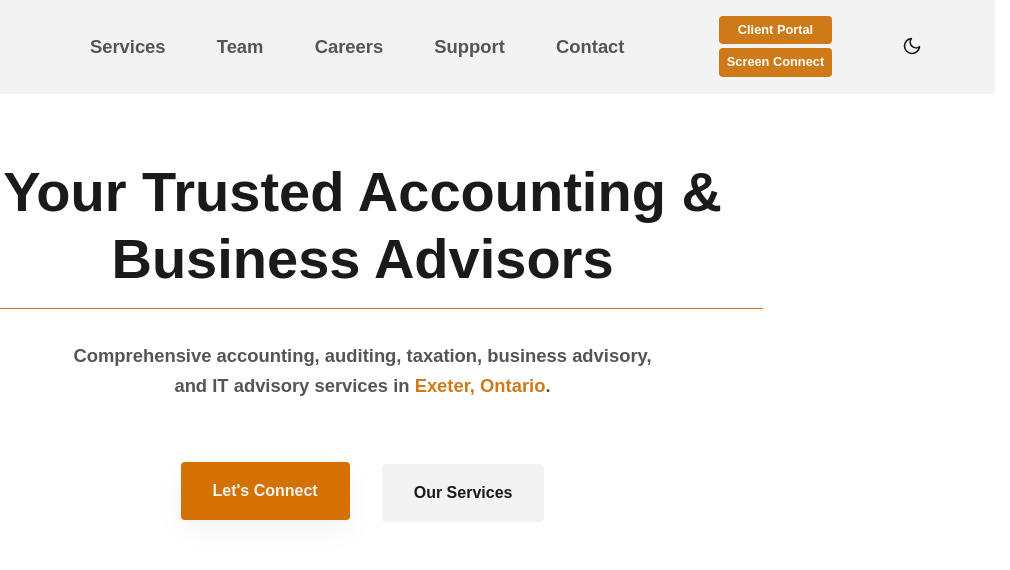
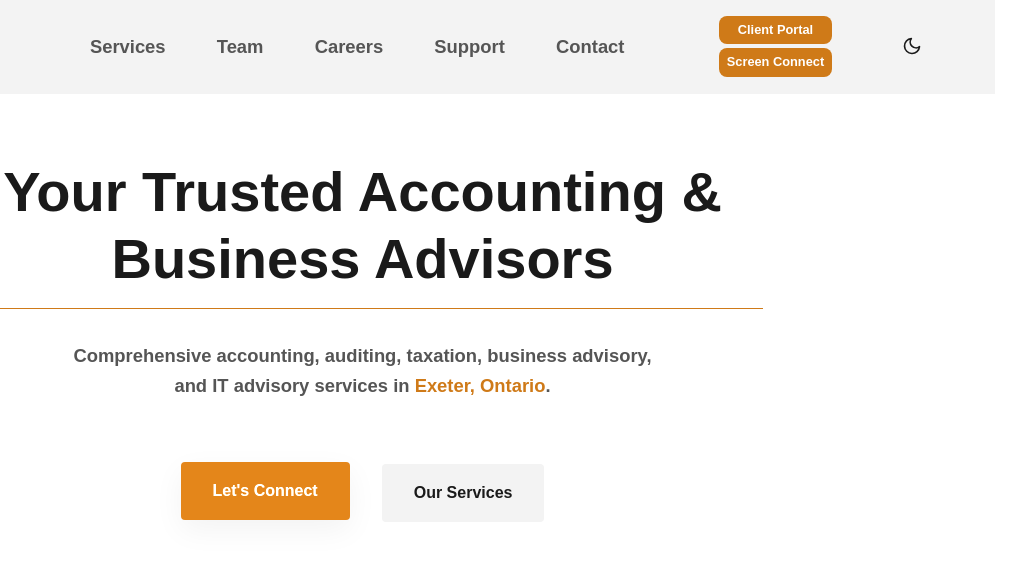
Before and after one commit to jeffreyboersma/ptmg, a website built with Vite: page src/index.html in a window 1280 px wide. In both pictures the pointer is over the link "Let's Connect". Shown: the top 570 px of the page, 270-1280 px from the left. Built offline with nearby package versions, Linux system fonts and the light colour scheme; a web font is replaced by a local one.

Commit message:
header button hover improvement

```diff
--- a/src/css/components/_buttons.scss
+++ b/src/css/components/_buttons.scss
@@ -14,7 +14,7 @@
 
 .btn-primary:hover {
     transform: translateY(-2px);
-    filter: saturate(1.2) brightness(0.95);
+    filter: brightness(1.1);
     box-shadow: 0 10px 30px rgba(0, 0, 0, 0.05);
 }
 
@@ -31,7 +31,7 @@
 .btn-secondary:hover {
     color: var(--text-color);
     transform: translateY(-2px);
-    filter: brightness(0.95);
+    filter: brightness(0.97);
     box-shadow: 0 10px 30px rgba(0, 0, 0, 0.05);
 }
 
--- a/src/css/layout/_header.scss
+++ b/src/css/layout/_header.scss
@@ -50,14 +50,16 @@
     font-weight: 600;
     color: var(--bg-color);
     padding: var(--spacing-xs) 0.5rem;
-    border-radius: 4px;
-    transition: background-color 0.2s;
+    border-radius: 8px;
     text-align: center;
     white-space: nowrap;
+    transition: all 0.2s ease;
 }
 
 .site-header a.btn-nav:hover {
-    filter: brightness(0.9);
+    transform: translateY(-1px);
+    filter: brightness(1.1);
+    box-shadow: 0 10px 30px rgba(0, 0, 0, 0.05);
 }
 
 .main-nav a {
```
